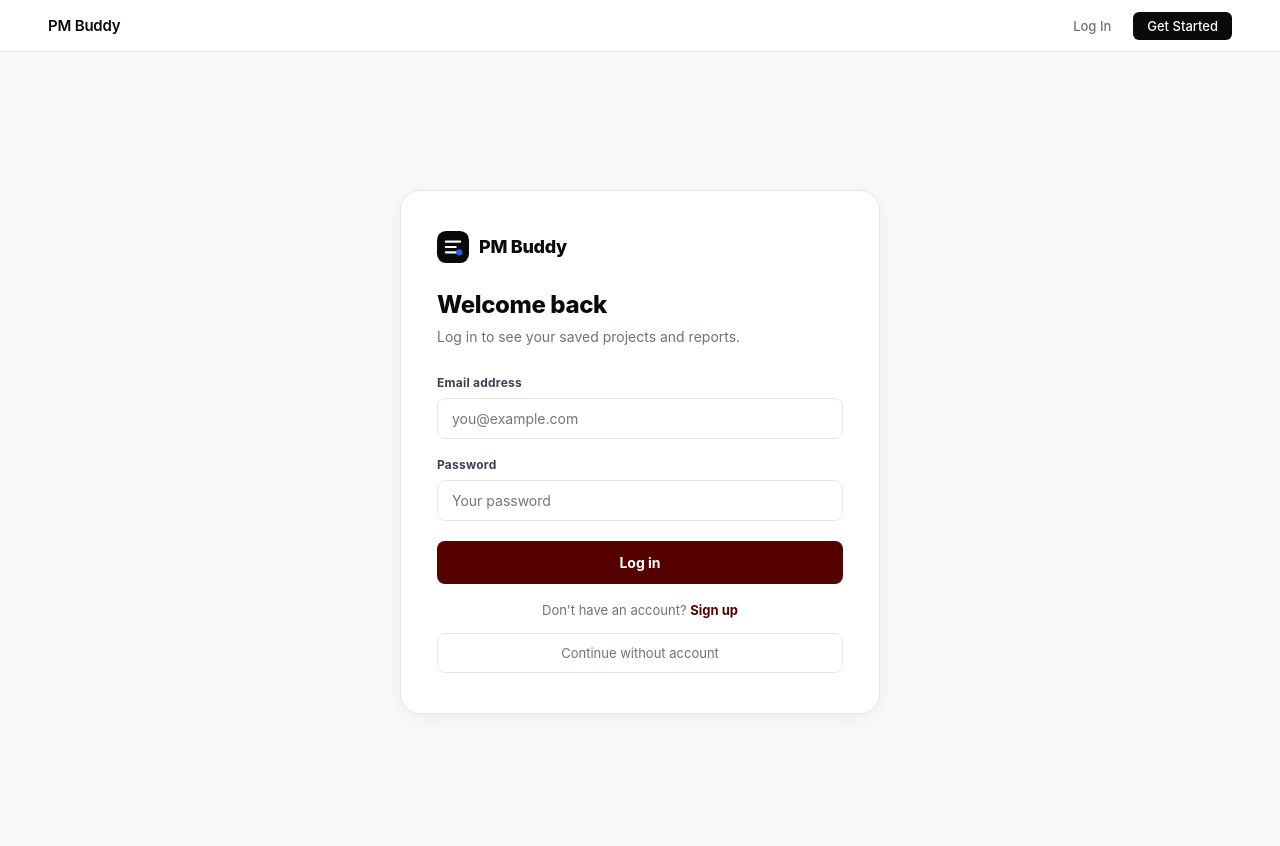
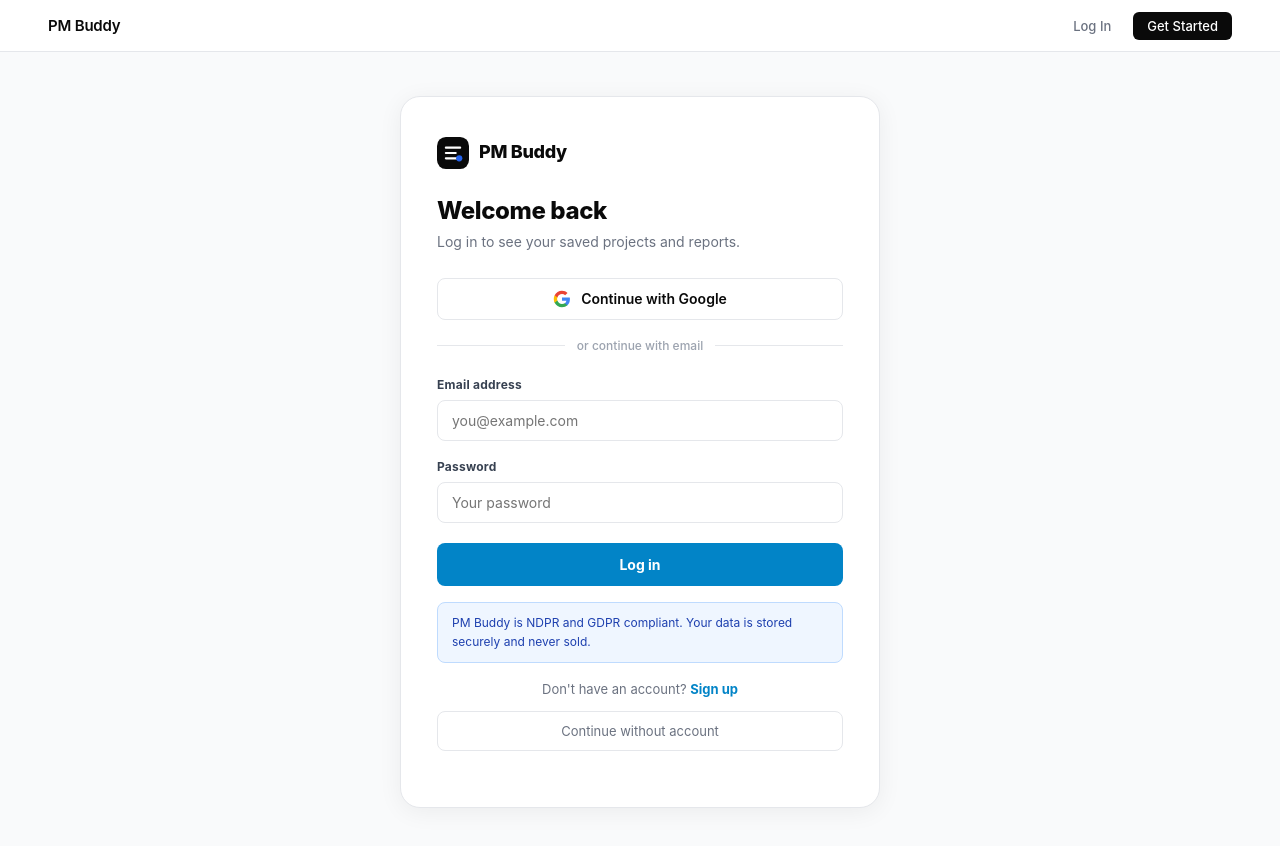
Before and after one commit to BigDebzz/PMBuddy-v3, a React (Create React App) app: page / in a window 1280 px wide. Both pictures are taken after a click on the button "Get Started". Shown: the top 846 px of the page. Built offline with nearby package versions, Linux system fonts and the light colour scheme.

Commit message:
Update AuthScreen.js

```diff
--- a/src/components/AuthScreen.js
+++ b/src/components/AuthScreen.js
@@ -2,7 +2,7 @@
 import { supabase } from '../lib/supabase';
 import { LogoIcon } from '../lib/icons';
 
-const B = '#550000';
+const B = '#0284C7';
 const BL = '#0A0A0A';
 const WH = '#FFFFFF';
 
@@ -13,19 +13,27 @@
   const [role, setRole] = useState('');
   const [email, setEmail] = useState('');
   const [password, setPassword] = useState('');
+  const [consent, setConsent] = useState(false);
   const [error, setError] = useState('');
   const [loading, setLoading] = useState(false);
   const [message, setMessage] = useState('');
 
   const roles = [
-    'Founder',
-    'Hackathon participant',
-    'Solo builder',
-    'Product manager',
-    'Student',
-    'Community builder',
-    'Other',
+    'Founder', 'Hackathon participant', 'Solo builder',
+    'Product manager', 'Student', 'Community builder', 'Other',
   ];
+
+  const handleGoogle = async () => {
+    setError('');
+    setLoading(true);
+    const { error: err } = await supabase.auth.signInWithOAuth({
+      provider: 'google',
+      options: {
+        redirectTo: window.location.origin,
+      }
+    });
+    if (err) { setError(err.message); setLoading(false); }
+  };
 
   const handle = async () => {
     setError('');
@@ -33,6 +41,7 @@
     if (!email || !password) { setError('Please enter your email and password.'); return; }
     if (mode === 'signup' && !firstName.trim()) { setError('Please enter your first name.'); return; }
     if (mode === 'signup' && !role) { setError('Please select what describes you best.'); return; }
+    if (mode === 'signup' && !consent) { setError('Please accept the privacy policy to create an account.'); return; }
     setLoading(true);
 
     if (mode === 'login') {
@@ -48,6 +57,8 @@
             first_name: firstName.trim(),
             last_name: lastName.trim(),
             role,
+            consent_given: true,
+            consent_date: new Date().toISOString(),
           }
         }
       });
@@ -85,39 +96,34 @@
         {error && <div style={s.error}>{error}</div>}
         {message && <div style={s.success}>{message}</div>}
 
+        <button style={s.googleBtn} onClick={handleGoogle} disabled={loading}>
+          <GoogleIcon />
+          <span>Continue with Google</span>
+        </button>
+
+        <div style={s.divider}>
+          <div style={s.dividerLine} />
+          <span style={s.dividerText}>or continue with email</span>
+          <div style={s.dividerLine} />
+        </div>
+
         {mode === 'signup' && (
           <>
             <div style={s.nameRow}>
               <div style={s.nameField}>
                 <label style={s.label}>First name</label>
-                <input
-                  style={s.input}
-                  type="text"
-                  placeholder="First name"
-                  value={firstName}
-                  onChange={e => setFirstName(e.target.value)}
-                />
+                <input style={s.input} type="text" placeholder="First name" value={firstName} onChange={e => setFirstName(e.target.value)} />
               </div>
               <div style={s.nameField}>
                 <label style={s.label}>Last name</label>
-                <input
-                  style={s.input}
-                  type="text"
-                  placeholder="Last name"
-                  value={lastName}
-                  onChange={e => setLastName(e.target.value)}
-                />
+                <input style={s.input} type="text" placeholder="Last name" value={lastName} onChange={e => setLastName(e.target.value)} />
               </div>
             </div>
 
             <label style={s.label}>What describes you best?</label>
             <div style={s.roleGrid}>
               {roles.map(r => (
-                <button
-                  key={r}
-                  style={{ ...s.roleBtn, background: role === r ? B : WH, color: role === r ? WH : BL, borderColor: role === r ? B : '#E5E7EB' }}
-                  onClick={() => setRole(r)}
-                >
+                <button key={r} style={{ ...s.roleBtn, background: role === r ? B : WH, color: role === r ? WH : BL, borderColor: role === r ? B : '#E5E7EB' }} onClick={() => setRole(r)}>
                   {r}
                 </button>
               ))}
@@ -126,35 +132,60 @@
         )}
 
         <label style={s.label}>Email address</label>
-        <input
-          style={s.input}
-          type="email"
-          placeholder="you@example.com"
-          value={email}
-          onChange={e => setEmail(e.target.value)}
-        />
+        <input style={s.input} type="email" placeholder="you@example.com" value={email} onChange={e => setEmail(e.target.value)} />
 
         <label style={s.label}>Password</label>
-        <input
-          style={s.input}
-          type="password"
-          placeholder={mode === 'signup' ? 'At least 6 characters' : 'Your password'}
-          value={password}
-          onChange={e => setPassword(e.target.value)}
-        />
+        <input style={s.input} type="password" placeholder={mode === 'signup' ? 'At least 6 characters' : 'Your password'} value={password} onChange={e => setPassword(e.target.value)} />
 
-        <button style={s.btn} onClick={handle} disabled={loading}>
+        {mode === 'signup' && (
+          <div style={s.consentWrap}>
+            <button
+              style={{ ...s.checkbox, borderColor: consent ? B : '#D1D5DB', background: consent ? B : WH }}
+              onClick={() => setConsent(p => !p)}
+              aria-label="Accept privacy policy"
+            >
+              {consent && <span style={s.checkmark}>✓</span>}
+            </button>
+            <p style={s.consentText}>
+              I agree to PM Buddy's{' '}
+              <a href="#privacy" style={s.consentLink} onClick={e => e.preventDefault()}>Privacy Policy</a>.
+              {' '}My data is stored securely and will not be sold or shared with third parties.
+              PM Buddy complies with Nigeria's NDPR and global GDPR data protection standards.
+            </p>
+          </div>
+        )}
+
+        <button style={{ ...s.btn, opacity: mode === 'signup' && !consent ? 0.6 : 1 }} onClick={handle} disabled={loading || (mode === 'signup' && !consent)}>
           {loading ? 'Please wait...' : mode === 'login' ? 'Log in' : 'Create account'}
         </button>
 
+        {mode === 'login' && (
+          <div style={s.privacyNote}>
+            <p style={s.privacyNoteText}>
+              PM Buddy is NDPR and GDPR compliant. Your data is stored securely and never sold.
+            </p>
+          </div>
+        )}
+
         <p style={s.toggle}>
           {mode === 'login' ? "Don't have an account? " : 'Already have an account? '}
-          <button style={s.toggleBtn} onClick={() => { setMode(mode === 'login' ? 'signup' : 'login'); setError(''); setMessage(''); }}>
+          <button style={s.toggleBtn} onClick={() => { setMode(mode === 'login' ? 'signup' : 'login'); setError(''); setMessage(''); setConsent(false); }}>
             {mode === 'login' ? 'Sign up' : 'Log in'}
           </button>
         </p>
 
         <button style={s.backBtn} onClick={onBack}>Continue without account</button>
+
+        {mode === 'signup' && (
+          <div style={s.privacyDetail}>
+            <p style={s.privacyDetailTitle}>Your data rights</p>
+            <p style={s.privacyDetailText}>
+              Under Nigeria's NDPR and the global GDPR, you have the right to access, correct or delete your personal data at any time.
+              PM Buddy collects only what is necessary to provide the service. We do not share your data with advertisers.
+              To request data deletion, contact us directly.
+            </p>
+          </div>
+        )}
       </div>
     </div>
   );
@@ -175,8 +206,33 @@
   input: { width: '100%', border: '1px solid #E5E7EB', borderRadius: 8, padding: '11px 14px', fontSize: 14, fontFamily: 'inherit', marginBottom: 16, boxSizing: 'border-box', color: BL, outline: 'none' },
   roleGrid: { display: 'flex', flexWrap: 'wrap', gap: 8, marginBottom: 20 },
   roleBtn: { padding: '8px 14px', border: '1.5px solid', borderRadius: 8, fontSize: 13, fontWeight: 600, cursor: 'pointer', fontFamily: 'inherit', transition: 'all 0.15s' },
-  btn: { width: '100%', background: B, color: WH, border: 'none', borderRadius: 8, padding: '13px', fontSize: 14, fontWeight: 700, cursor: 'pointer', fontFamily: 'inherit', marginBottom: 16, marginTop: 4 },
+  consentWrap: { display: 'flex', gap: 12, alignItems: 'flex-start', marginBottom: 16, padding: '14px', background: '#F8FAFC', borderRadius: 10, border: '1px solid #E5E7EB' },
+  checkbox: { width: 20, height: 20, borderRadius: 5, border: '2px solid', cursor: 'pointer', display: 'flex', alignItems: 'center', justifyContent: 'center', flexShrink: 0, marginTop: 1, transition: 'all 0.15s' },
+  checkmark: { fontSize: 11, color: WH, fontWeight: 800 },
+  consentText: { fontSize: 12, color: '#6B7280', lineHeight: 1.65, margin: 0 },
+  consentLink: { color: B, fontWeight: 600, textDecoration: 'underline', textUnderlineOffset: 2 },
+  btn: { width: '100%', background: B, color: WH, border: 'none', borderRadius: 8, padding: '13px', fontSize: 14, fontWeight: 700, cursor: 'pointer', fontFamily: 'inherit', marginBottom: 16, marginTop: 4, transition: 'opacity 0.15s' },
+  privacyNote: { background: '#EFF6FF', border: '1px solid #BFDBFE', borderRadius: 8, padding: '10px 14px', marginBottom: 16 },
+  privacyNoteText: { fontSize: 12, color: '#1E40AF', lineHeight: 1.6, margin: 0 },
   toggle: { fontSize: 13, color: '#6B7280', textAlign: 'center', marginBottom: 12 },
   toggleBtn: { background: 'none', border: 'none', color: B, fontWeight: 700, cursor: 'pointer', fontSize: 13, fontFamily: 'inherit' },
-  backBtn: { width: '100%', background: 'none', border: '1px solid #E5E7EB', borderRadius: 8, padding: '11px', fontSize: 13, color: '#6B7280', cursor: 'pointer', fontFamily: 'inherit' },
+  backBtn: { width: '100%', background: 'none', border: '1px solid #E5E7EB', borderRadius: 8, padding: '11px', fontSize: 13, color: '#6B7280', cursor: 'pointer', fontFamily: 'inherit', marginBottom: 16 },
+  privacyDetail: { background: '#F8FAFC', borderRadius: 10, padding: '14px', border: '1px solid #E5E7EB', marginTop: 4 },
+  privacyDetailTitle: { fontSize: 11, fontWeight: 700, color: '#9CA3AF', textTransform: 'uppercase', letterSpacing: '0.08em', marginBottom: 6 },
+  privacyDetailText: { fontSize: 12, color: '#6B7280', lineHeight: 1.7, margin: 0 },
+  googleBtn: { width: '100%', display: 'flex', alignItems: 'center', justifyContent: 'center', gap: 10, background: WH, border: '1.5px solid #E5E7EB', borderRadius: 8, padding: '11px', fontSize: 14, fontWeight: 600, color: BL, cursor: 'pointer', fontFamily: 'inherit', marginBottom: 16, transition: 'background 0.15s' },
+  divider: { display: 'flex', alignItems: 'center', gap: 12, marginBottom: 20 },
+  dividerLine: { flex: 1, height: 1, background: '#E5E7EB' },
+  dividerText: { fontSize: 12, color: '#9CA3AF', fontWeight: 500, whiteSpace: 'nowrap' },
 };
+
+function GoogleIcon() {
+  return (
+    <svg width="18" height="18" viewBox="0 0 24 24" xmlns="http://www.w3.org/2000/svg">
+      <path d="M22.56 12.25c0-.78-.07-1.53-.2-2.25H12v4.26h5.92c-.26 1.37-1.04 2.53-2.21 3.31v2.77h3.57c2.08-1.92 3.28-4.74 3.28-8.09z" fill="#4285F4"/>
+      <path d="M12 23c2.97 0 5.46-.98 7.28-2.66l-3.57-2.77c-.98.66-2.23 1.06-3.71 1.06-2.86 0-5.29-1.93-6.16-4.53H2.18v2.84C3.99 20.53 7.7 23 12 23z" fill="#34A853"/>
+      <path d="M5.84 14.09c-.22-.66-.35-1.36-.35-2.09s.13-1.43.35-2.09V7.07H2.18C1.43 8.55 1 10.22 1 12s.43 3.45 1.18 4.93l2.85-2.22.81-.62z" fill="#FBBC05"/>
+      <path d="M12 5.38c1.62 0 3.06.56 4.21 1.64l3.15-3.15C17.45 2.09 14.97 1 12 1 7.7 1 3.99 3.47 2.18 7.07l3.66 2.84c.87-2.6 3.3-4.53 6.16-4.53z" fill="#EA4335"/>
+    </svg>
+  );
+}
```
